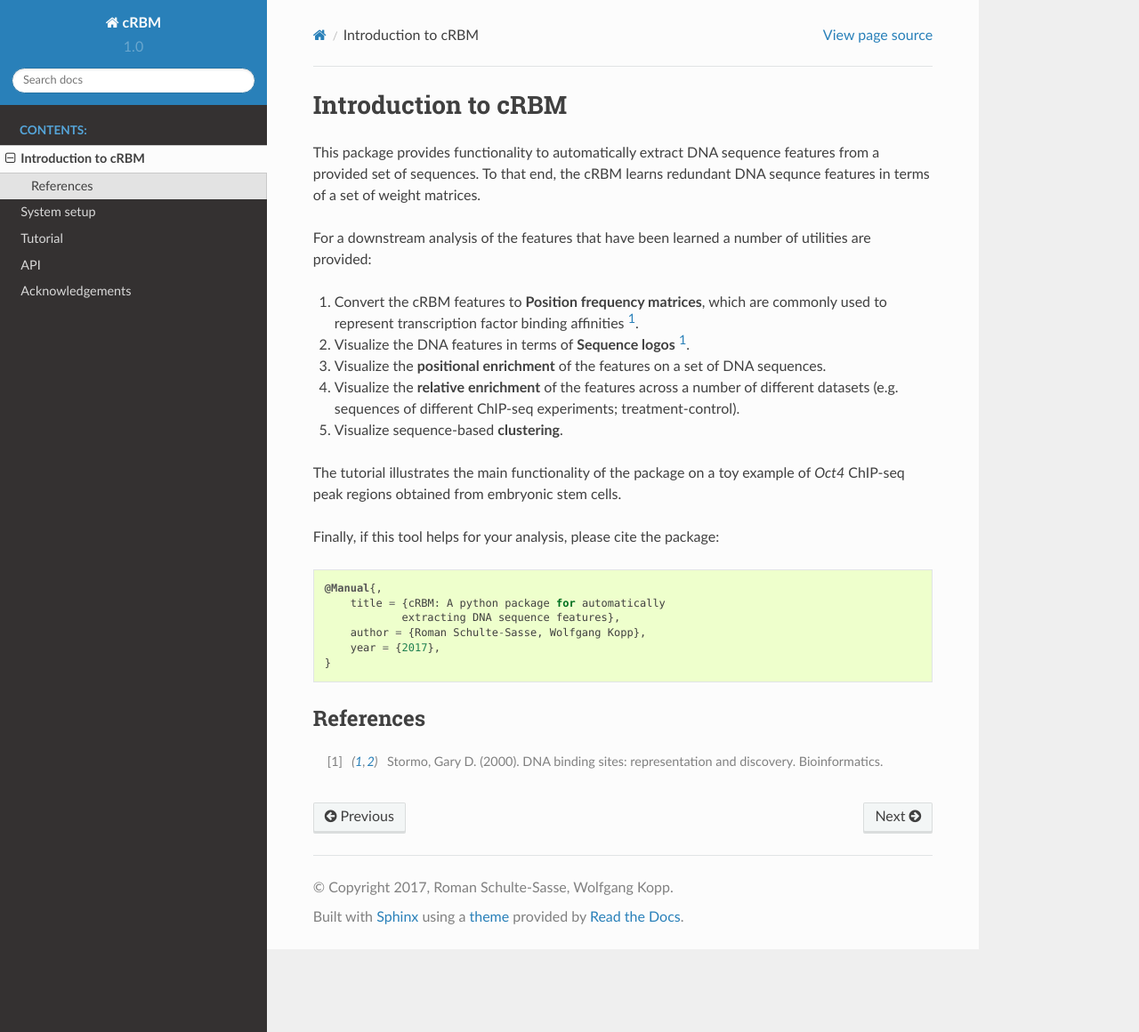
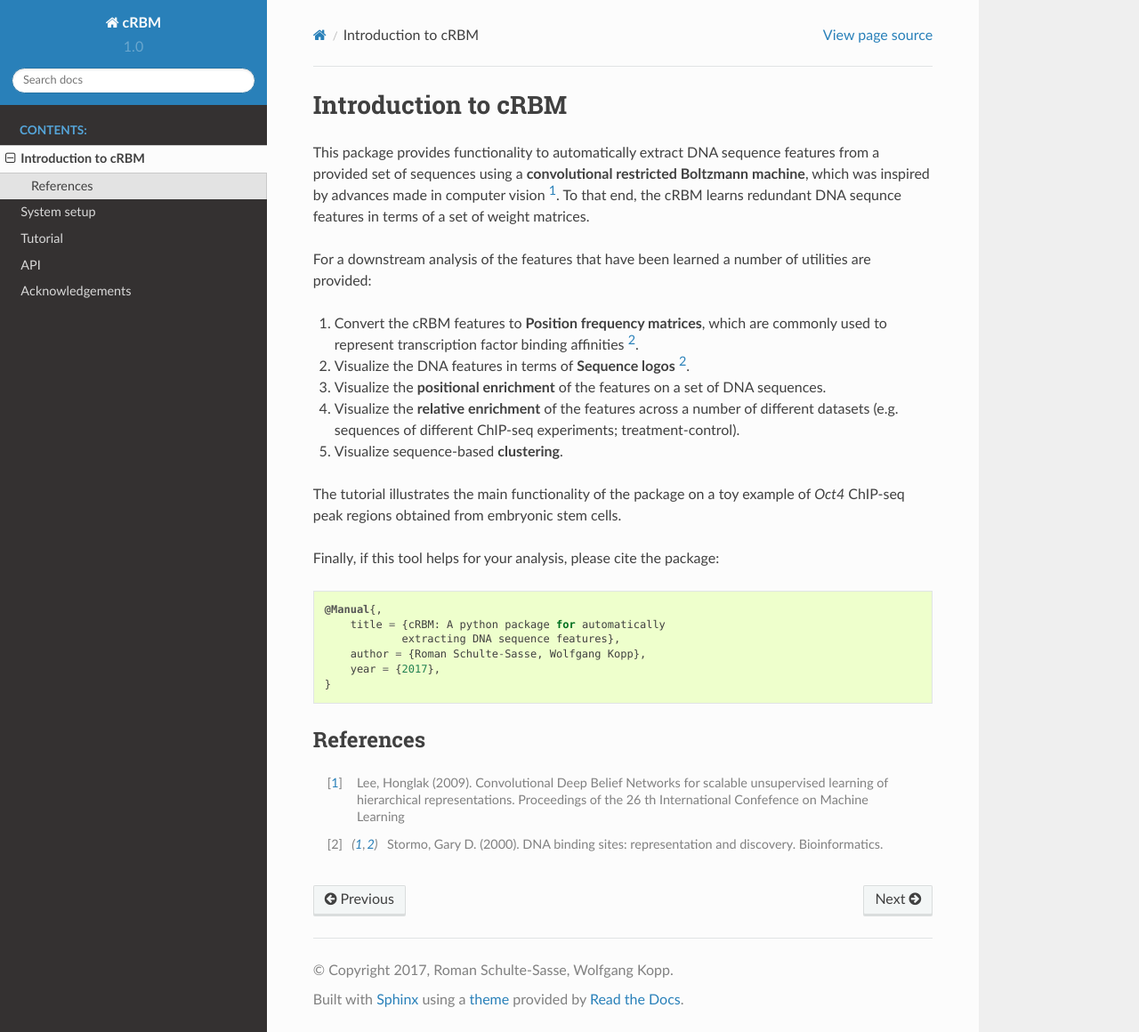
Before and after one commit to schulter/crbm, a Sphinx documentation site: the page built from docs/source/introduction.rst, in a window 1280 px wide and 1160 px high. Shown: the whole window at 89% size. Built offline with Sphinx 7.4.7 and the Read the Docs theme 2.0.0, drawn with Linux system fonts in a browser that asks for light colours.

Commit message:
added reference and corrected release

```diff
--- a/docs/source/conf.py
+++ b/docs/source/conf.py
@@ -76,7 +76,7 @@ author = u'Roman Schulte-Sasse, Wolfgang Kopp'
 # The short X.Y version.
 version = u'1.0'
 # The full version, including alpha/beta/rc tags.
-release = u'1.0.0'
+release = u'1.0.dev1'
 
 # The language for content autogenerated by Sphinx. Refer to documentation
 # for a list of supported languages.
--- a/docs/source/introduction.rst
+++ b/docs/source/introduction.rst
@@ -3,7 +3,9 @@ Introduction to cRBM
 ====================
 
 This package provides functionality to automatically
-extract DNA sequence features from a provided set of sequences.
+extract DNA sequence features from a provided set of sequences
+using a **convolutional restricted Boltzmann machine**, which
+was inspired by advances made in computer vision [1]_.
 To that end, the cRBM learns redundant DNA sequnce features
 in terms of a set of weight matrices.
 
@@ -12,8 +14,8 @@ a number of utilities are provided:
 
 1. Convert the cRBM features to **Position frequency matrices**,
    which are commonly used
-   to represent transcription factor binding affinities [1]_.
-2. Visualize the DNA features in terms of **Sequence logos** [1]_.
+   to represent transcription factor binding affinities [2]_.
+2. Visualize the DNA features in terms of **Sequence logos** [2]_.
 3. Visualize the **positional enrichment** of the features on a set of DNA sequences.
 4. Visualize the **relative enrichment** of the features
    across a number of different datasets (e.g. sequences of
@@ -36,6 +38,12 @@ Finally, if this tool helps for your analysis, please cite the package::
 
 References
 ----------
-.. [1] Stormo, Gary D. (2000).
+.. [1] Lee, Honglak (2009).
+    Convolutional Deep Belief Networks for scalable
+    unsupervised learning of hierarchical representations.
+    Proceedings of the 26 th
+    International Confefence on Machine Learning
+
+.. [2] Stormo, Gary D. (2000).
     DNA binding sites: representation and discovery.
     Bioinformatics.
```
